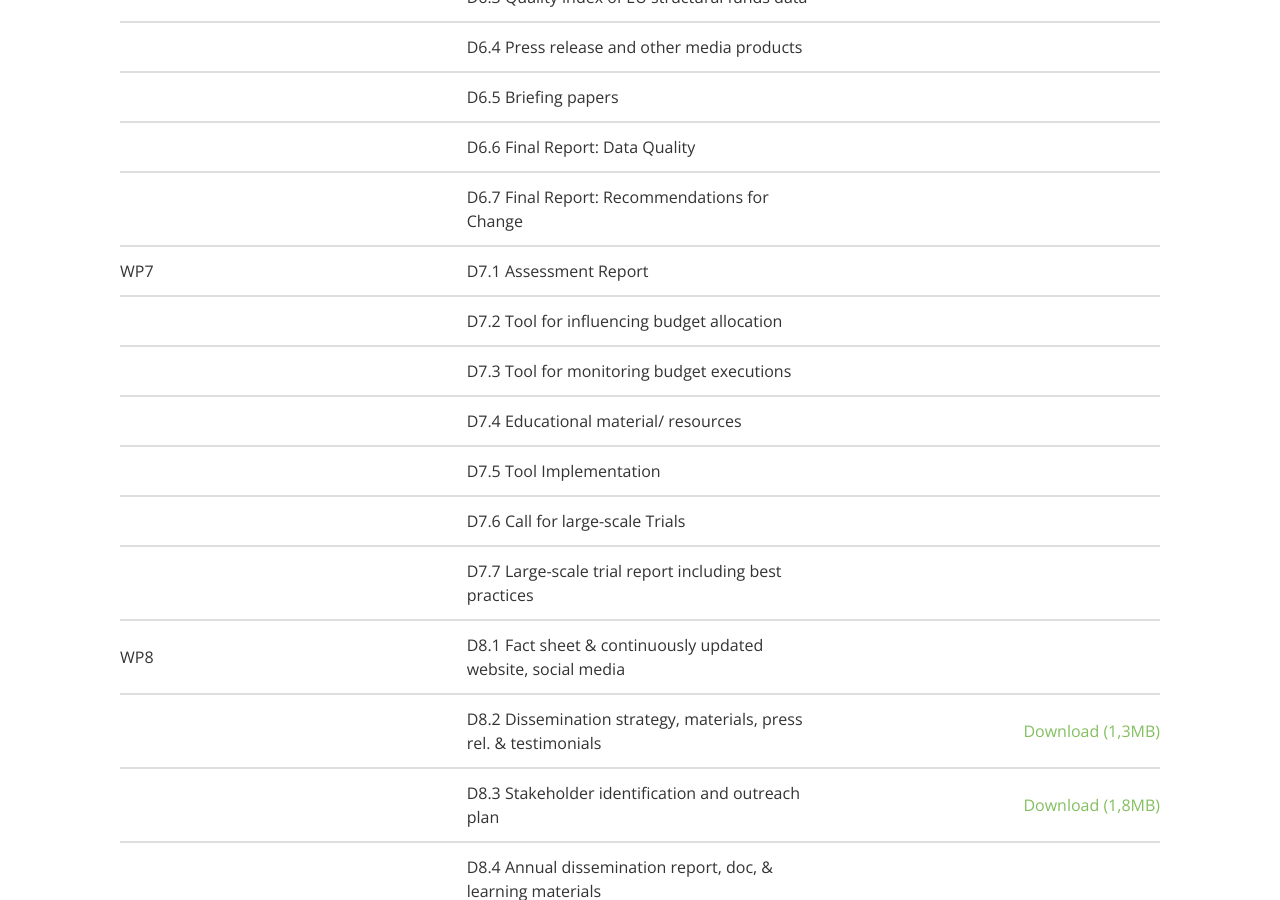
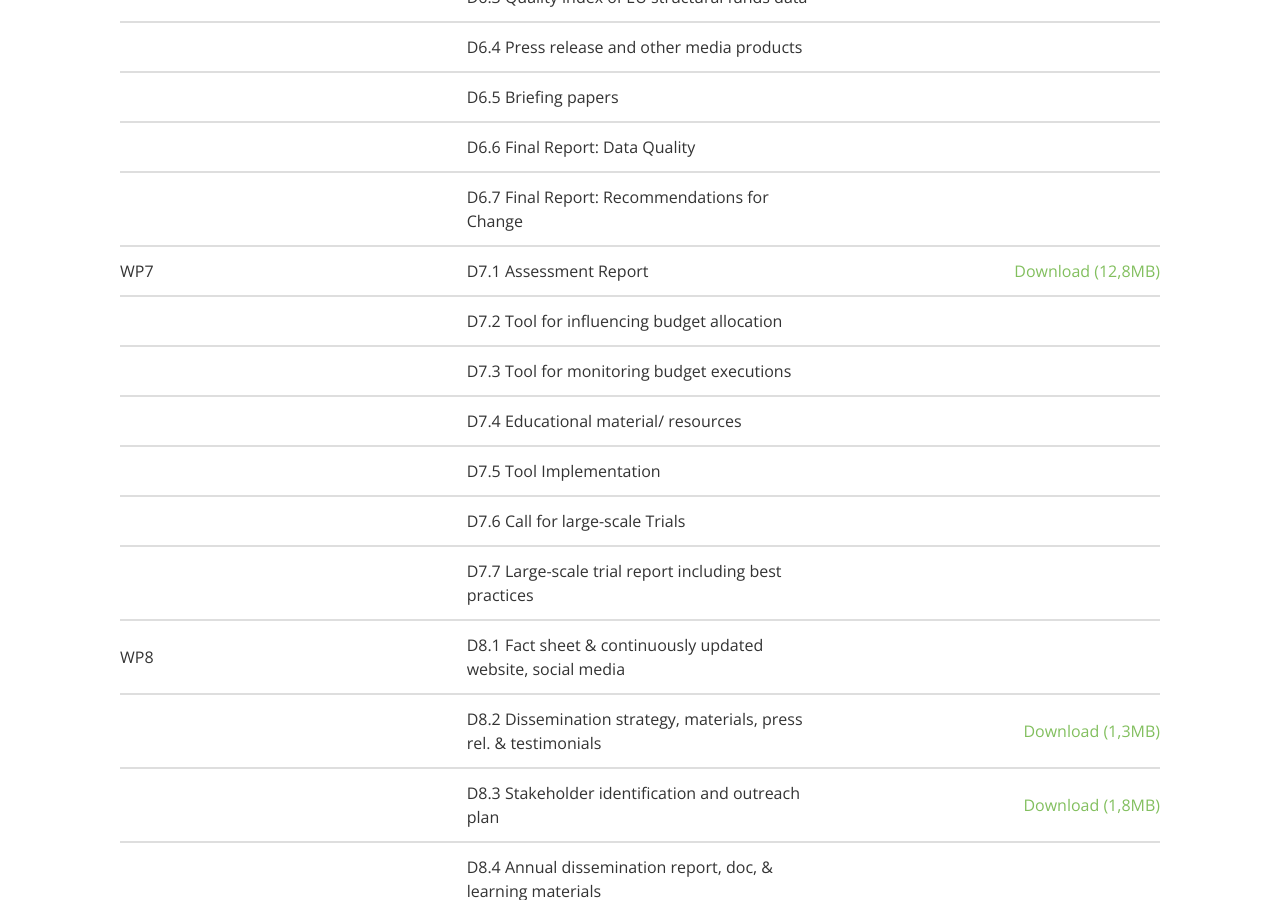
Before and after one commit to openbudgets/openbudgets.github.io, a Jekyll site: the page built from about/deliverables.md, in a window 1280 px wide and 900 px high, scrolled down 2402 px. Built offline with Jekyll 4.4.1, drawn with Linux system fonts in a browser that asks for light colours; nearby versions of some CDN libraries.

Commit message:
added deliverable 7.1

```diff
--- a/about/deliverables.md
+++ b/about/deliverables.md
@@ -44,7 +44,7 @@ title: Deliverables
 | 	 | D6.5 Briefing papers |
 | 	 | D6.6 Final Report: Data Quality |
 | 	 | D6.7 Final Report: Recommendations for Change |
-| WP7	 | D7.1 Assessment Report |
+| WP7	 | D7.1 Assessment Report | [Download (12,8MB)]({{site.baseurl}}/assets/deliverables/D7.1.pdf)
 | 	 | D7.2 Tool for influencing budget allocation |
 | 	 | D7.3 Tool for monitoring budget executions |
 | 	 | D7.4 Educational material/ resources |
```
Also changed, not shown: 1 other file.
